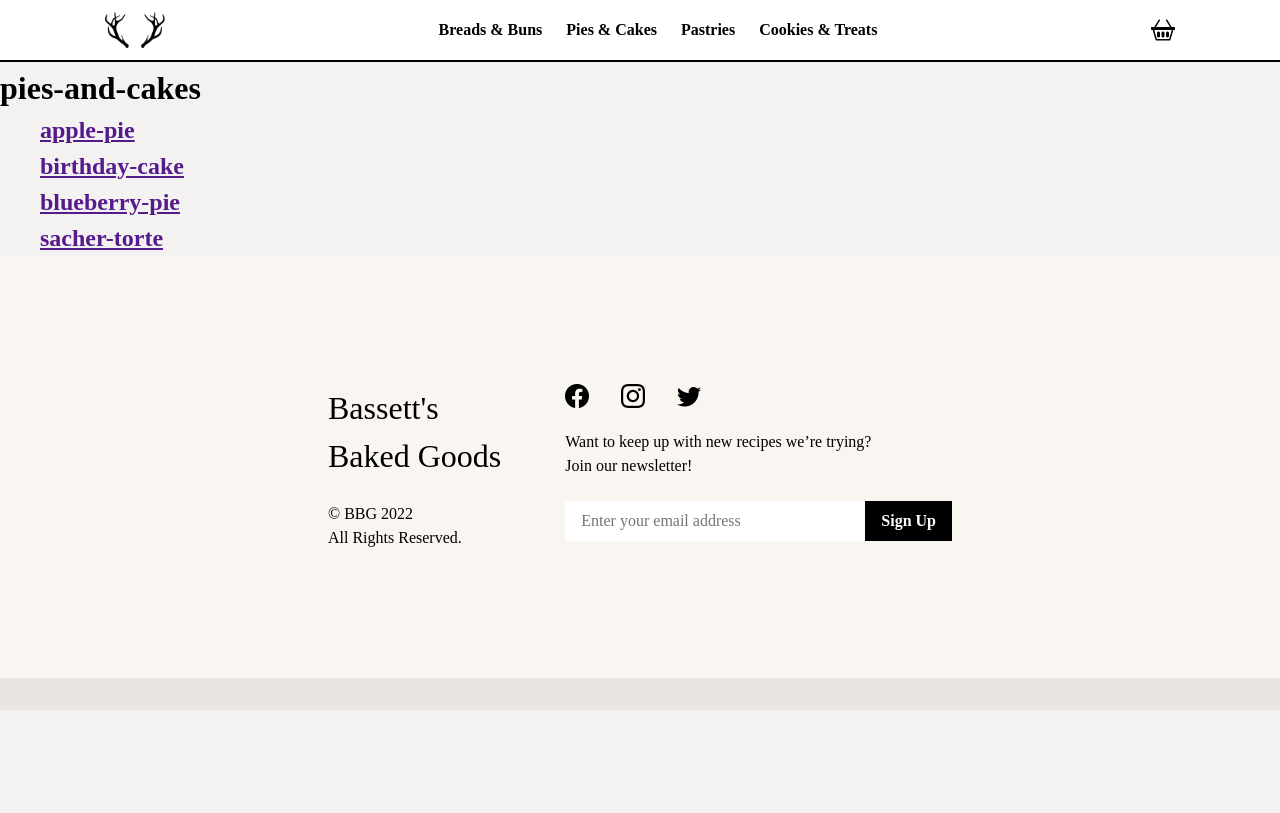
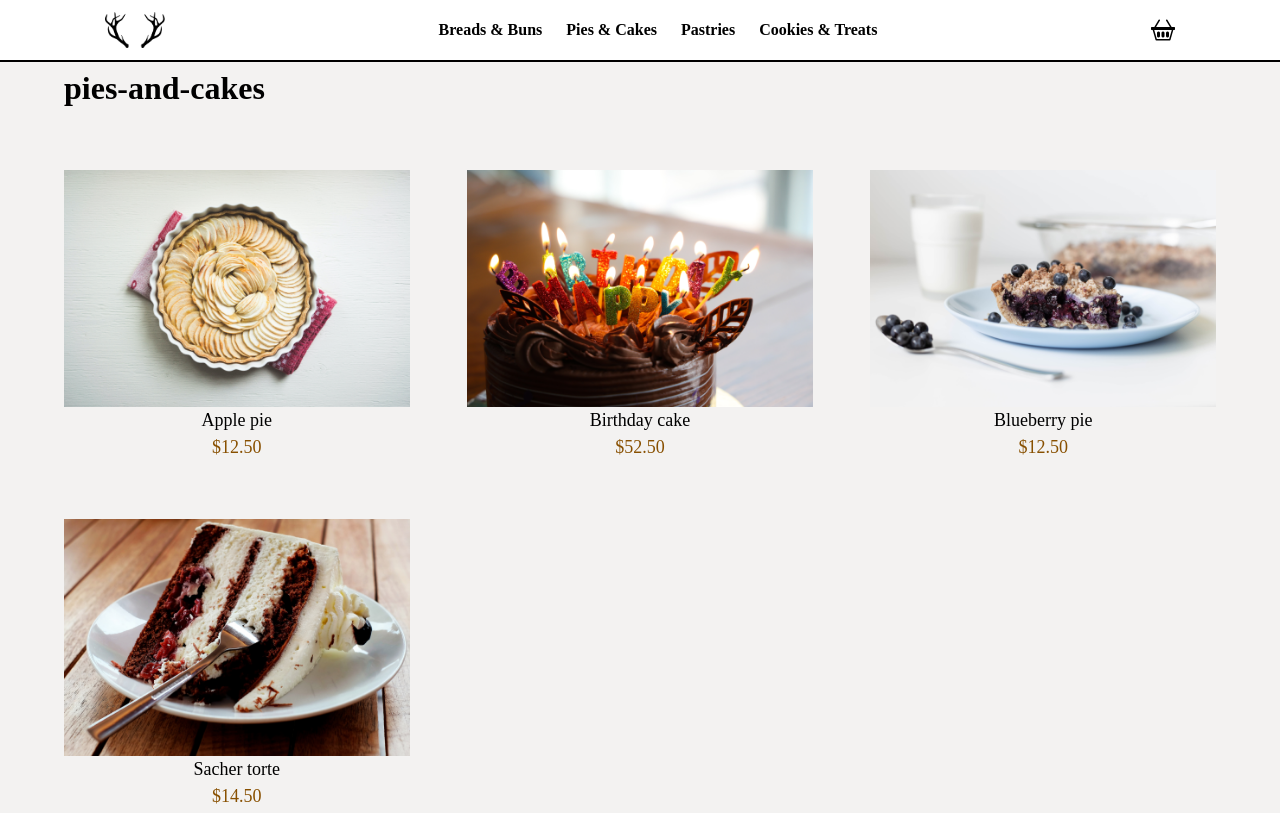
Before and after one commit to tlemick/bassetts-baked-goods, a Gatsby site: page /category/pies-and-cakes in a window 1280 px wide. Shown: the top 813 px of the page. Built offline with nearby package versions, Linux system fonts and the light colour scheme; Gatsby itself is replaced by a stand-in of ours.

Commit message:
fixed links across multiple components

```diff
--- a/gatsby-node.js
+++ b/gatsby-node.js
@@ -64,7 +64,7 @@ exports.createPages = async ({ graphql, actions, reporter }) => {
                 index === products.length - 1 ? null : products[index + 1].id
 
             createPage({
-                path: `${product.frontmatter.category}/${product.frontmatter.slug}`,
+                path: `category/${product.frontmatter.category}/${product.frontmatter.slug}`,
                 component: bakedGood,
                 context: {
                     id: product.id,
--- a/src/components/categories.js
+++ b/src/components/categories.js
@@ -41,7 +41,7 @@ const CategoryTile = styled.div`
         }
     }
 
-    h2 {
+    h3 {
         font-weight: lighter;
         flex: 1;
     }
@@ -142,7 +142,7 @@ const CategoryRow = () => {
                                     alt={randomProduct?.frontmatter?.slug}
                                 />
 
-                                <h2>{formattedCategory}</h2>
+                                <h3>{formattedCategory}</h3>
                             </Link>
                         </CategoryTile>
                     )
--- a/src/components/popular.js
+++ b/src/components/popular.js
@@ -108,7 +108,7 @@ const PopularItems = () => {
                             />
                             <Link
                                 to={
-                                    "/" +
+                                    "/category/" +
                                     node.frontmatter.category +
                                     "/" +
                                     node.frontmatter.slug
--- a/src/templates/category-page.js
+++ b/src/templates/category-page.js
@@ -1,32 +1,67 @@
 import * as React from "react"
 import { Link, graphql } from "gatsby"
 import Layout from "../components/layout"
+import { GatsbyImage, getImage } from "gatsby-plugin-image"
 import Seo from "../components/seo"
+import styled from "styled-components"
+
+const Wrapper = styled.div`
+    padding-left: 5%;
+    padding-right: 5%;
+`
+
+const ProductsList = styled.div`
+    display: grid;
+    gap: 3.6rem;
+    grid-template-columns: repeat(auto-fit, minmax(20rem, 1fr));
+    margin-top: 3.6rem;
+    margin-bottom: 3.6rem;
+`
+
+const BestSellersTile = styled.div`
+    display: flex;
+    flex-direction: column;
+    align-items: center;
+    a {
+        text-decoration: none;
+        color: black;
+        font-size: 18px;
+    }
+`
+
+const PriceText = styled.p`
+    color: #885000;
+    font-size: 18px;
+`
 
 const CategoryPageTemplate = ({ data, pageContext }) => {
     const products = data?.allMdx.nodes || []
+    console.log(products)
 
     return (
         <Layout>
             <Seo title={pageContext?.category} />
-            <h1 style={{ marginTop: `4rem` }}>{pageContext?.category}</h1>
-            <ol style={{ listStyle: `none` }}>
-                {products?.map((product) => {
-                    const title = product?.frontmatter?.slug
-
-                    return (
-                        <li key={product?.fields?.slug}>
-                            <header>
-                                <h2>
-                                    <Link to={product?.fields?.slug || ""}>
-                                        <span itemProp="headline">{title}</span>
-                                    </Link>
-                                </h2>
-                            </header>
-                        </li>
-                    )
-                })}
-            </ol>
+            <Wrapper>
+                <h1 style={{ marginTop: `4rem` }}>{pageContext?.category}</h1>
+                <ProductsList>
+                    {products?.map((product) => (
+                        <BestSellersTile key={product?.frontmatter.slug}>
+                            <Link to={product?.frontmatter.slug}>
+                                <GatsbyImage
+                                    image={getImage(product?.frontmatter.thumb)}
+                                    alt={product?.frontmatter.slug}
+                                />{" "}
+                            </Link>
+                            <Link to={product?.frontmatter.slug}>
+                                {product?.frontmatter.name_of_good}
+                            </Link>
+                            <PriceText>
+                                {product?.frontmatter.price_per_base_unit}
+                            </PriceText>
+                        </BestSellersTile>
+                    ))}
+                </ProductsList>
+            </Wrapper>
         </Layout>
     )
 }
@@ -45,6 +80,18 @@ export const pageQuery = graphql`
                 frontmatter {
                     slug
                     category
+                    price_per_base_unit
+                    name_of_good
+                    thumb {
+                        childImageSharp {
+                            gatsbyImageData(
+                                placeholder: BLURRED
+                                transformOptions: { cropFocus: CENTER }
+                                formats: WEBP
+                                width: 400
+                            )
+                        }
+                    }
                 }
                 id
                 excerpt
```
